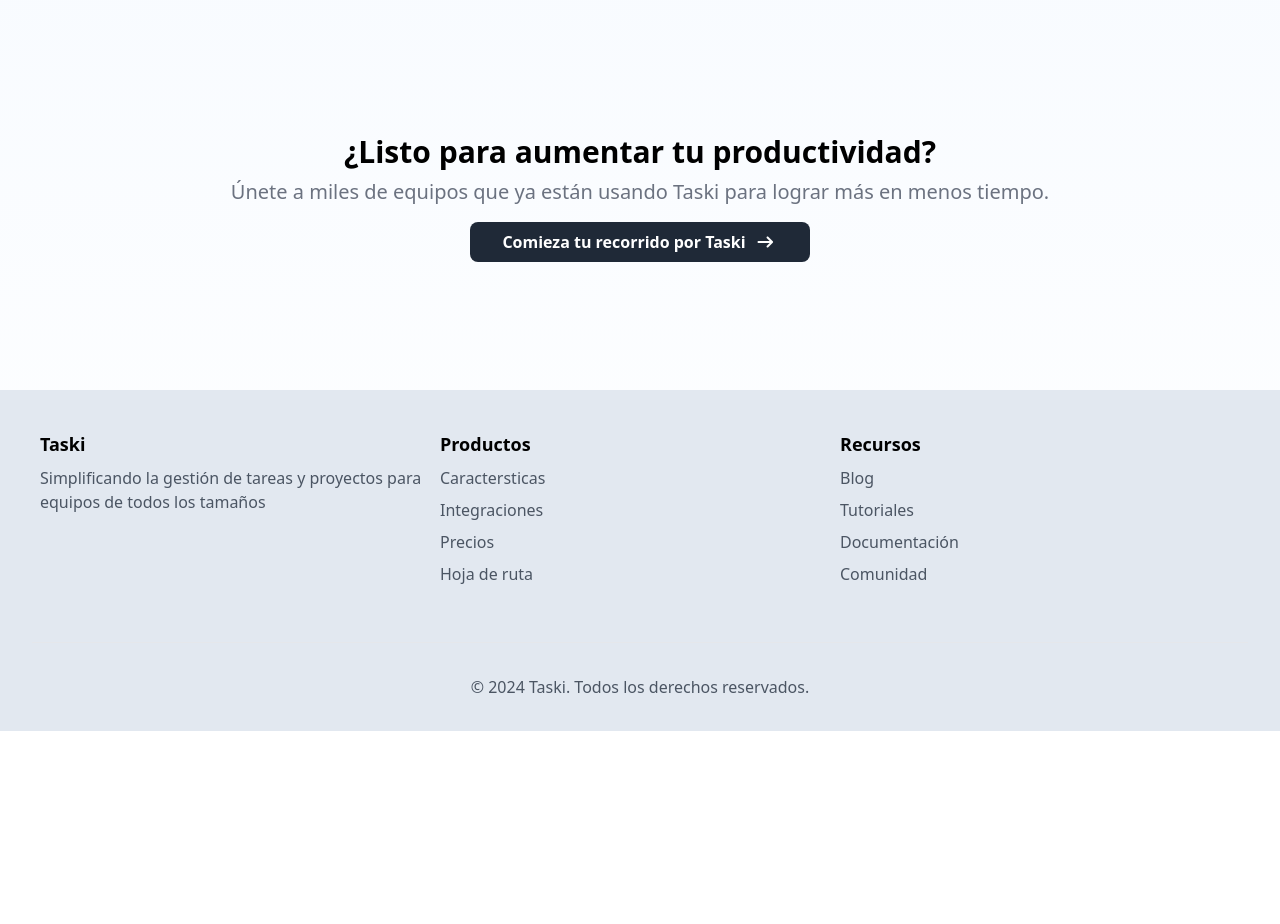
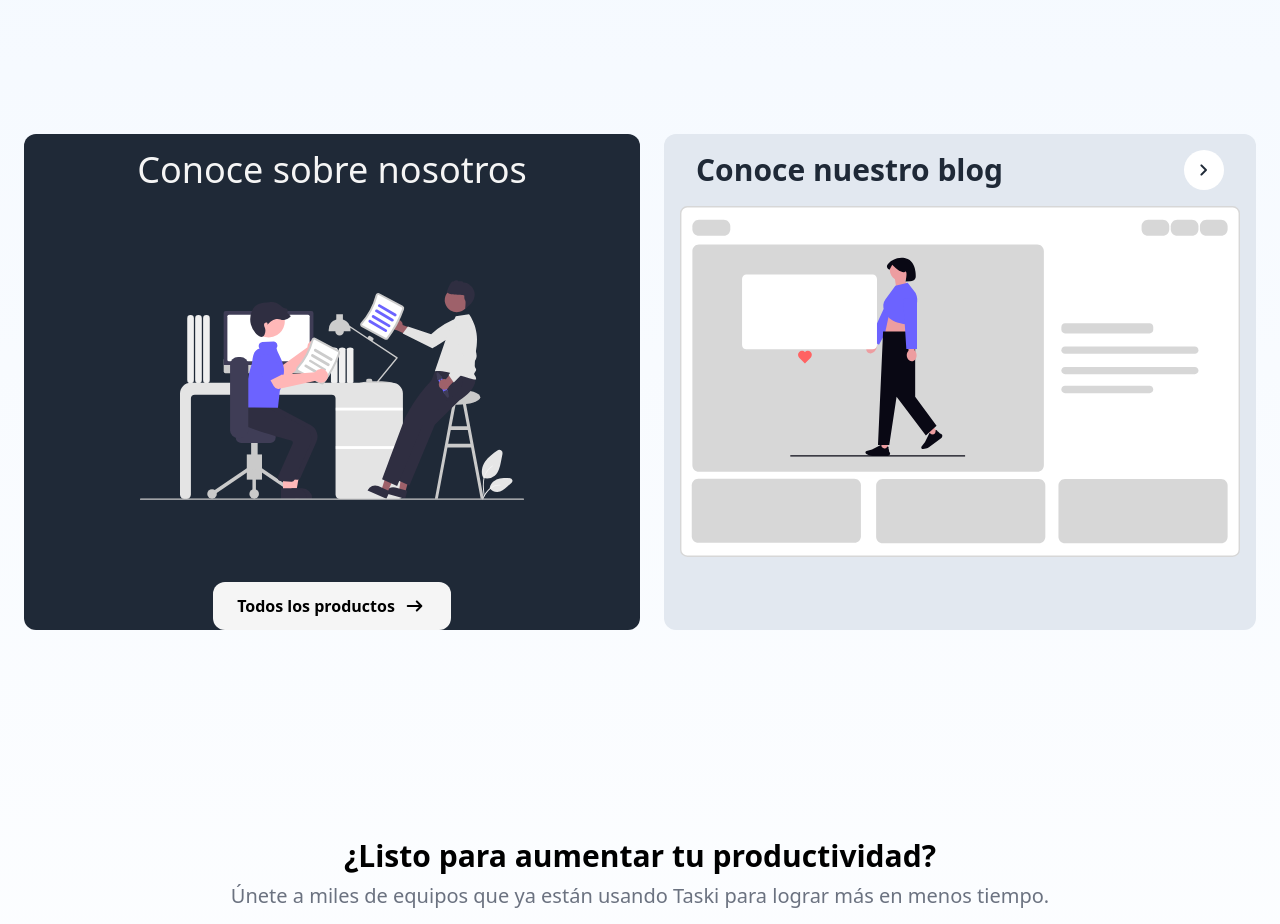
Before and after one commit to thejuanco/Taski-UI, a React (Vite) app: page / in a window 1280 px wide. Shown: the part 1000-1924 px from the top of the page. Before the commit the page ends 1731 px from the top, so only its background shows below. Built offline with nearby package versions, Linux system fonts and the light colour scheme.

Commit message:
Crea el compomenta para visitar el blog y conoce sobre nosotros

```diff
--- /dev/null
+++ b/src/components/Home/Features.jsx
@@ -0,0 +1,39 @@
+import React from 'react'
+import "material-symbols";
+import { Link } from 'react-router-dom'
+
+const Features = () => {
+  return (
+    <>
+        <div className='mx-4 h-auto'>
+            <div className='grid grid-cols-2 space-x-6'>
+                <div className='bg-gray-800 rounded-xl h-full flex items-center justify-center flex-col hover:shadow-md'>
+                    <h1 className='text-4xl mt-2 mx-2 text-neutral-100 p-2'>
+                        Conoce sobre nosotros
+                    </h1>
+                    <img src="img/working_re.svg" alt="Imagen productiva" className='w-96 h-96'/>
+                    <Link className='bg-neutral-100 font-semibold rounded-xl px-6 py-3 mx-4 hover:bg-neutral-200 flex items-center justify-center'>
+                        Todos los productos
+                        <span className="material-symbols-rounded ml-2">
+                            arrow_right_alt
+                        </span>
+                    </Link>
+                </div>
+                <div className='bg-slate-200 rounded-xl p-4 hover:shadow-md'>
+                    <div className='flex flex-row justify-between items-center mx-4'>
+                        <h1 className='text-3xl text-gray-800 font-semibold'>Conoce nuestro blog</h1>
+                        <Link className='flex items-center justify-center rounded-full bg-white w-10 h-10 hover:shadow-md'>
+                            <span className="material-symbols-rounded text-gray-800">
+                                chevron_right
+                            </span>
+                        </Link>
+                    </div>
+                    <img src='img/blog.svg' alt='Blog' className='mt-4'/>
+                </div>
+            </div>
+        </div>
+    </>
+  )
+}
+
+export default Features
--- a/src/views/Home.jsx
+++ b/src/views/Home.jsx
@@ -5,6 +5,7 @@ import NavBar from '../components/Home/NavBar'
 import Characteristics from '../components/Home/Characteristics';
 import Start from '../components/Home/Start';
 import Footer from '../components/Home/Footer';
+import Features from '../components/Home/Features';
 
 const Home = () => {
   return (
@@ -45,6 +46,7 @@ const Home = () => {
           </div>
           {/*Componentes*/}
           <Characteristics />
+          <Features />
           <Start />
         </div>
         <Footer />
```
Also changed, not shown: public/img/blog.svg (added), public/img/working_re.svg (added).
